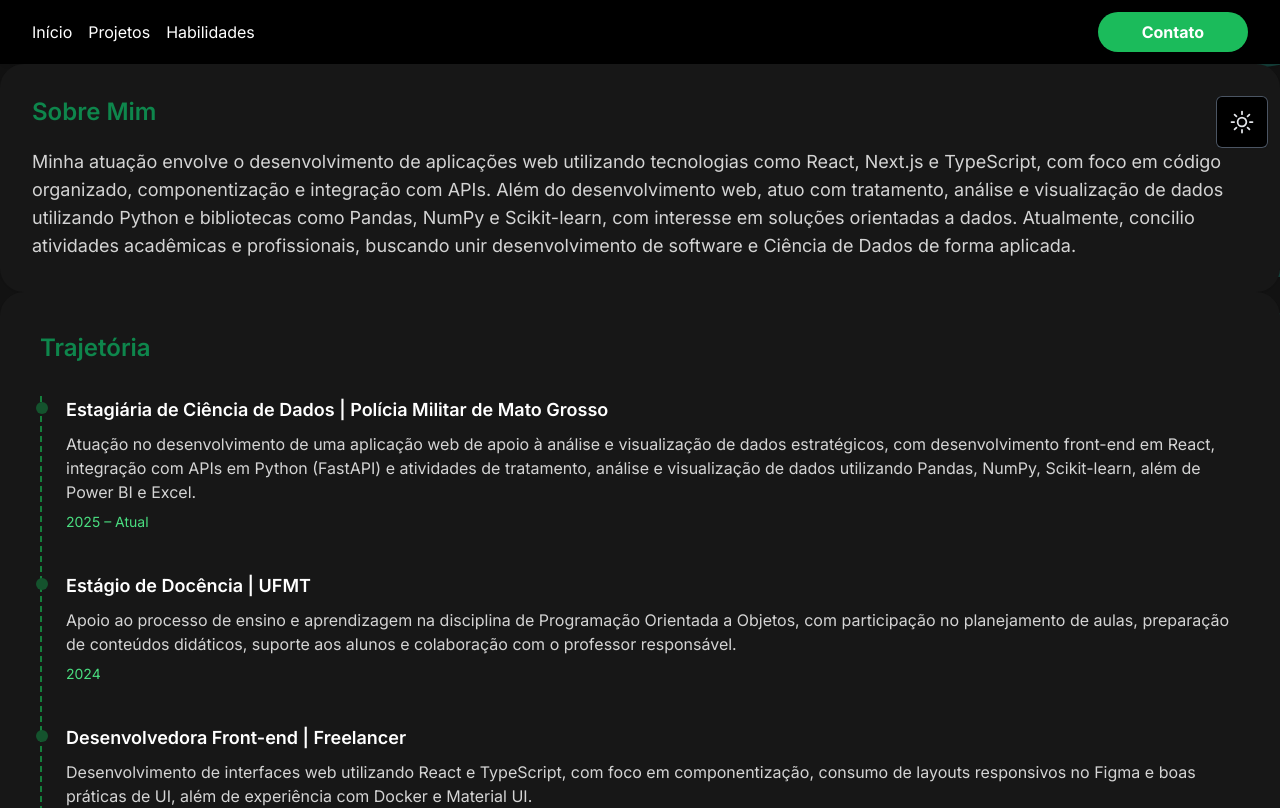
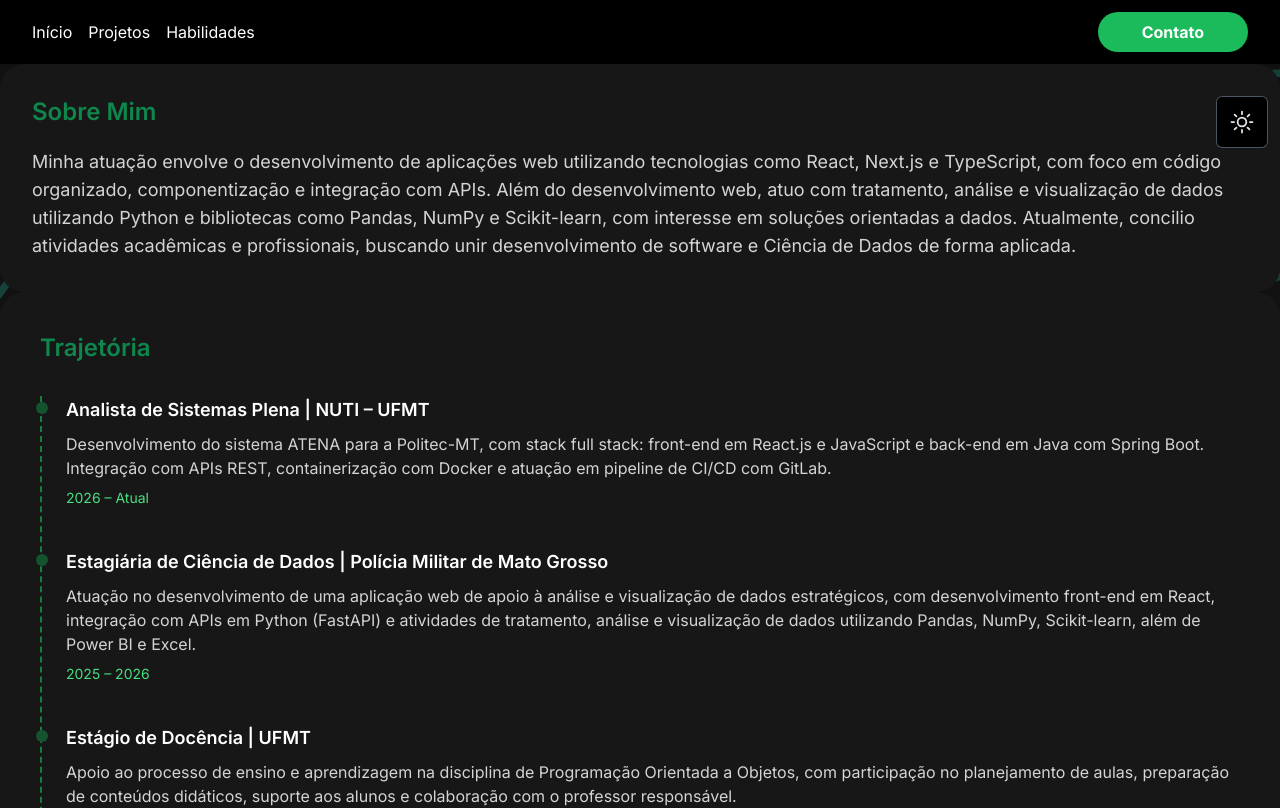
Before and after one commit to RebecaLameira/my-portfolio, a Next.js app: page /aboutMe in a window 1280 px wide. Shown: the top 808 px of the page. Built offline with nearby package versions, Linux system fonts and the light colour scheme.

Commit message:
update trajectory

```diff
--- a/components/Trajectory/Trajectory.tsx
+++ b/components/Trajectory/Trajectory.tsx
@@ -7,6 +7,24 @@ const Trajectory = () => {
 
       <ol className="relative mt-8 border-s-2 border-dashed border-green-700 ps-6">
         {/* Ciência de Dados */}
+        <li className="mb-10">
+          <span className="absolute -start-1.5 mt-1.5 h-3 w-3 rounded-full bg-green-700 dark:bg-green-900" />
+
+          <h3 className="text-lg font-semibold text-secondary dark:text-white">
+            Analista de Sistemas Plena | NUTI – UFMT
+          </h3>
+
+          <p className="mt-2 text-base text-neutral-700 dark:text-neutral-300">
+                Desenvolvimento do sistema ATENA para a Politec-MT, com stack full stack:
+                front-end em React.js e JavaScript e back-end em Java com Spring Boot.
+                Integração com APIs REST, containerização com Docker e atuação em pipeline
+                de CI/CD com GitLab.
+          </p>
+
+          <time className="mt-2 block text-sm text-green-700 dark:text-green-400">
+            2026 – Atual
+          </time>
+        </li>
         <li className="mb-10">
           <span className="absolute -start-1.5 mt-1.5 h-3 w-3 rounded-full bg-green-700 dark:bg-green-900" />
 
@@ -23,7 +41,7 @@ const Trajectory = () => {
           </p>
 
           <time className="mt-2 block text-sm text-green-700 dark:text-green-400">
-            2025 – Atual
+            2025 – 2026
           </time>
         </li>
 
```
